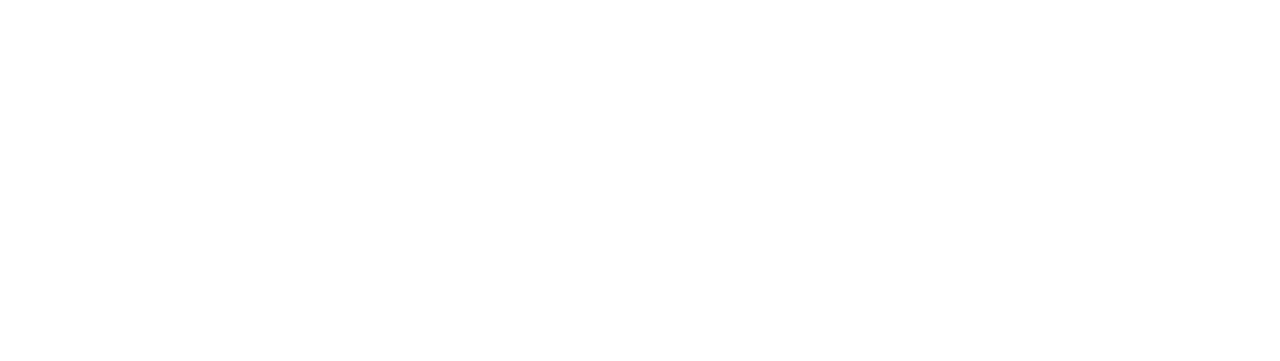
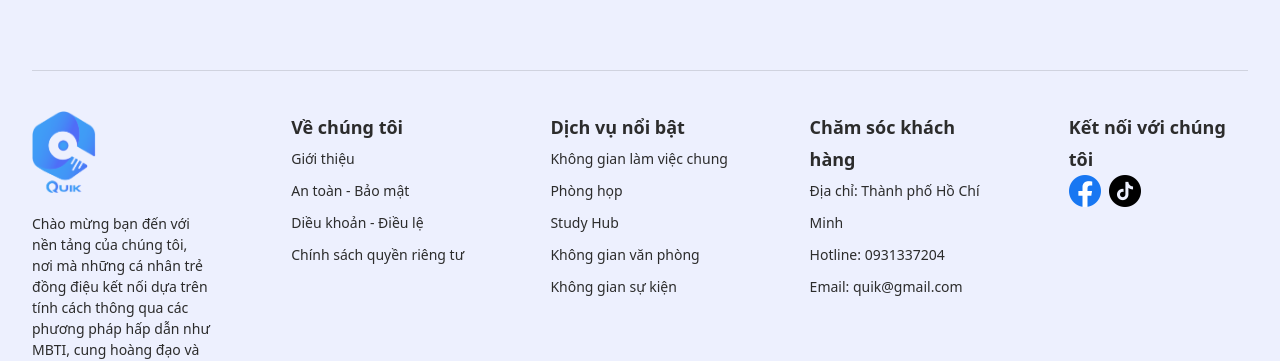
Before and after one commit to LuanVM1810/quik, a React (Vite) app: page / in a window 1280 px wide. Shown: the part 2376-2737 px from the top of the page. Before the commit the page ends 2342 px from the top, so only its background shows below. Built offline with nearby package versions, Linux system fonts and the light colour scheme; no server answers.

Commit message:
add footer component and responsive

```diff
--- /dev/null
+++ b/src/components/Footer/Footer.tsx
@@ -0,0 +1,74 @@
+import { Divider } from "@mui/material";
+import Logo from "../../assets/Logo Official.png";
+import FacebookIcon from "../../assets/facebook.png";
+import TikTokIcon from "../../assets/tiktok.png";
+
+const Footer = () => {
+  return (
+    <div className="mt-10 lg:mt-32 text-[14px]">
+      <Divider variant="fullWidth" sx={{ marginBottom: "40px" }} />
+      <div className="flex flex-col lg:grid lg:grid-cols-5 gap-10 lg:gap-20 lg:flex-row">
+        <div className="flex flex-col gap-5">
+          <img src={Logo} width={64} height={64} />
+          <div>
+            Chào mừng bạn đến với nền tảng của chúng tôi, nơi mà những cá nhân
+            trẻ đồng điệu kết nối dựa trên tính cách thông qua các phương pháp
+            hấp dẫn như MBTI, cung hoàng đạo và thần số học. Chúng tôi không chỉ
+            tạo điều kiện cho những kết nối này mà còn cung cấp các dịch vụ tiện
+            ích như hỗ trợ chuyển nhà, đóng gói đồ đạc, tìm kiếm nhà ở, bảo trì
+            và dọn dẹp để đảm bảo một trải nghiệm sống chung mượt mà và thoải
+            mái cho mọi người. Hãy tham gia cùng chúng tôi trong một không gian
+            được thiết kế cho các cuộc họp và tọa đàm hài hòa.
+          </div>
+        </div>
+        <div className="leading-8">
+          <div className="font-bold text-[18px]">Về chúng tôi</div>
+          <ul>
+            <li>Giới thiệu</li>
+            <li>An toàn - Bảo mật</li>
+            <li>Diều khoản - Điều lệ</li>
+            <li>Chính sách quyền riêng tư</li>
+          </ul>
+        </div>
+        <div className="leading-8">
+          <div className="font-bold text-[18px]">Dịch vụ nổi bật</div>
+          <ul>
+            <li>Không gian làm việc chung</li>
+            <li>Phòng họp</li>
+            <li>Study Hub</li>
+            <li>Không gian văn phòng</li>
+            <li>Không gian sự kiện</li>
+          </ul>
+        </div>
+        <div className="leading-8">
+          <div className="font-bold text-[18px]">Chăm sóc khách hàng</div>
+          <ul>
+            <li>Địa chỉ: Thành phố Hồ Chí Minh</li>
+            <li>Hotline: 0931337204</li>
+            <li>Email: quik@gmail.com</li>
+          </ul>
+        </div>
+        <div className="leading-8">
+          <div className="font-bold text-[18px]">Kết nối với chúng tôi</div>
+          <ul className="flex gap-2">
+            <li>
+              <a
+                target="_blank"
+                href="https://www.facebook.com/profile.php?id=61565969382131"
+              >
+                <img src={FacebookIcon} alt="Facebook" width={32} height={32} />
+              </a>
+            </li>
+            <li>
+              <a href="">
+                <img src={TikTokIcon} alt="Tiktok" width={32} height={32} />
+              </a>
+            </li>
+          </ul>
+        </div>
+      </div>
+    </div>
+  );
+};
+
+export default Footer;
--- a/src/components/RoomList/RoomList.tsx
+++ b/src/components/RoomList/RoomList.tsx
@@ -1,20 +1,24 @@
 import { Rating } from "@mui/material";
 import { HiOutlineMapPin } from "react-icons/hi2";
-import { roomList } from "../../constants";
 import { FaRegHeart } from "react-icons/fa";
 import { NavLink } from "react-router-dom";
+import { Business } from "../../interfaces/BusinessInterface";
 
-const RoomList = () => {
+type Props = {
+  roomList: Business[];
+};
+
+const RoomList = ({ roomList }: Props) => {
   return (
     <>
       <div className="grid grid-cols-2 gap-4 md:grid-cols-4 lg:grid-cols-5">
         {roomList.map((item) => (
-          <NavLink to={`${item.id}`}>
+          <NavLink to={`${item.businessId}`}>
             <div className="flex flex-col bg-white p-3 gap-[8px] rounded-2xl shadow-room cursor-pointer hover:-translate-y-2 transition-all duration-300">
               <div className="h-[150px] md:h-[200px] lg:h-[250px] relative">
                 <img
                   className="rounded-xl h-full w-full object-cover"
-                  src={item.img}
+                  src={item.businessId}
                 />
                 <span className="absolute cursor-pointer top-3 right-3 bg-[#1B1E28]/40 hover:bg-[#1b1e28]/80 p-2 rounded-full">
                   <FaRegHeart size={"16px"} color="white" />
@@ -22,14 +26,14 @@ const RoomList = () => {
               </div>
               <div className="pl-1 text-[#1B1E28]">
                 <p className="text-sm font-extrabold md:text-base lg:text-lg">
-                  {item.name}
+                  {item.businessName}
                 </p>
               </div>
 
               <div className="text-[#7D848D] flex gap-1 items-center">
                 <HiOutlineMapPin size={"16px"} />
                 <p className="font-normal text-xs md:text-sm lg:text-base">
-                  {item.address}
+                  {item.location}
                 </p>
               </div>
               <div className="flex items-center gap-1 text-xs md:text-sm lg:text-base">
@@ -47,7 +51,7 @@ const RoomList = () => {
               </div>
               <div className="pl-1">
                 <p className="font-bold text-[#4C4DDC] text-base md:text-lg lg:text-xl">
-                  {item.price} VND
+                  {item.ownerId} VND
                 </p>
               </div>
             </div>
--- /dev/null
+++ b/src/interfaces/BusinessInterface.ts
@@ -0,0 +1,8 @@
+export interface Business {
+  businessId: string;
+  businessName: string;
+  ownerId: string;
+  location: string;
+  description: string;
+  rating: number;
+}
--- a/src/layouts/RootLayout.tsx
+++ b/src/layouts/RootLayout.tsx
@@ -5,6 +5,7 @@ import RenderIf from "../components/RenderIf/RenderIf";
 import { useContext } from "react";
 import { openMenuMobileContext } from "../context/OpenMenuMobileProvider";
 import ScrollToTop from "../components/ScrollToTop/ScrollToTop";
+import Footer from "../components/Footer/Footer";
 
 const RootLayout = () => {
   const location = useLocation();
@@ -35,6 +36,9 @@ const RootLayout = () => {
       <main>
         <Outlet />
       </main>
+      <footer>
+        <Footer />
+      </footer>
     </div>
   );
 };
--- a/src/pages/AllSpace.tsx
+++ b/src/pages/AllSpace.tsx
@@ -1,11 +1,68 @@
+import { useEffect, useReducer } from "react";
 import RoomList from "../components/RoomList/RoomList";
 import Search from "../components/Search/Search";
+import WorkingSpaceApi from "../services/BusinessApi";
+import Loading from "../components/Loading/Loading";
+
+const initState = {
+  loading: false,
+  data: [],
+  error: null,
+};
+
+const allSpaceReducer = (state: any, action: any) => {
+  switch (action.type) {
+    case "GET_ALLSPACE_REQUEST":
+      return {
+        ...state,
+        loading: true,
+      };
+    case "GET_ALLSPACE_SUCCESS":
+      return {
+        ...state,
+        loading: false,
+        data: action.data,
+      };
+    case "GET_ALLSPACE_ERROR":
+      return {
+        ...state,
+        data: [],
+        error: action.data,
+      };
+  }
+};
 
 const AllSpace = () => {
+  const [allspaces, allSpaceDispatch] = useReducer(allSpaceReducer, initState);
+
+  useEffect(() => {
+    allSpaceDispatch({
+      type: "GET_ALLSPACE_REQUEST",
+    });
+    const fetchData = async () => {
+      try {
+        const fetchWorkingSpace = await WorkingSpaceApi.getAll();
+        allSpaceDispatch({
+          type: "GET_ALLSPACE_SUCCESS",
+          data: fetchWorkingSpace.data,
+        });
+      } catch (error) {
+        allSpaceDispatch({ type: "GET_ALLSPACE_ERROR", data: error });
+        console.log(error);
+      }
+    };
+    fetchData();
+  }, []);
   return (
-    <div>
-      <Search placeholder="Tìm kiếm" />
-      <RoomList />
+    <div className="min-h-screen">
+      {allspaces.loading ? (
+        <Loading />
+      ) : (
+        <div>
+          <Search placeholder="Tìm kiếm" />
+          <RoomList roomList={allspaces.data} />
+        </div>
+      )}
     </div>
   );
 };
--- a/src/pages/HomePage.tsx
+++ b/src/pages/HomePage.tsx
@@ -3,23 +3,9 @@ import Category from "../components/Category/Category";
 import ImageSlider from "../components/ImageSlider/ImageSlider";
 import Search from "../components/Search/Search";
 import { FaRegHandPointDown } from "react-icons/fa6";
-
 import WeeklyDeals from "../components/WeeklyDeals/WeeklyDeals";
-import { useEffect } from "react";
-import WorkingSpaceApi from "../services/WorkingSpaceApi";
 
 const HomePage = () => {
-  useEffect(() => {
-    const getAllWorkingSpace = async () => {
-      try {
-        const workingSpaceList = await WorkingSpaceApi.getAll();
-        console.log(workingSpaceList);
-      } catch (e) {
-        console.log("Error fetch data", e);
-      }
-    };
-    getAllWorkingSpace();
-  }, []);
   return (
     <>
       <div className="flex flex-col gap-5 lg:gap-10">
--- /dev/null
+++ b/src/services/BusinessApi.ts
@@ -0,0 +1,10 @@
+import axiosClient from "./axiosClient";
+
+const BusinessApi = {
+  getAll() {
+    const url = "/Business/GetAllBusiness";
+    return axiosClient.get(url);
+  },
+};
+
+export default BusinessApi;
--- a/src/services/WorkingSpaceApi.ts
+++ /dev/null
@@ -1,10 +0,0 @@
-import axiosClient from "./axiosClient";
-
-const WorkingSpaceApi = {
-  getAll: () => {
-    const url = `/WorkingSpace/GetAll`;
-    return axiosClient.get(url);
-  },
-};
-
-export default WorkingSpaceApi;
--- a/src/services/axiosClient.ts
+++ b/src/services/axiosClient.ts
@@ -1,23 +1,17 @@
-import axios, { AxiosError } from "axios";
+import axios from "axios";
 // import { isEmpty } from "lodash";
 
 const axiosClient = axios.create({
-  baseURL: "http://localhost:5065/api",
+  baseURL: "https://localhost:7204/api",
   headers: {
     "Content-Type": "application/json",
   },
 });
 
+// Add a request interceptor
 axiosClient.interceptors.request.use(
   function (config) {
-    // const token = localStorage.getItem("jwtToken");
     // Do something before request is sent
-    // if (token !== undefined) {
-    //   // console.log("Token: ", token);
-    //   if (config.headers) {
-    //     config.headers["Authorization"] = `Bearer ${token}`;
-    //   }
-    // }
     return config;
   },
   function (error) {
@@ -25,12 +19,18 @@ axiosClient.interceptors.request.use(
     return Promise.reject(error);
   }
 );
+
+// Add a response interceptor
 axiosClient.interceptors.response.use(
-  (response) => {
-    return response.data;
+  function (response) {
+    // Any status code that lie within the range of 2xx cause this function to trigger
+    // Do something with response data
+    return response;
   },
-  (error: AxiosError<{ content: string }>) => {
-    return error.response?.data;
+  function (error) {
+    // Any status codes that falls outside the range of 2xx cause this function to trigger
+    // Do something with response error
+    return Promise.reject(error);
   }
 );
 
```
Also changed, not shown: src/assets/facebook.png (added), src/assets/tiktok.png (added).
